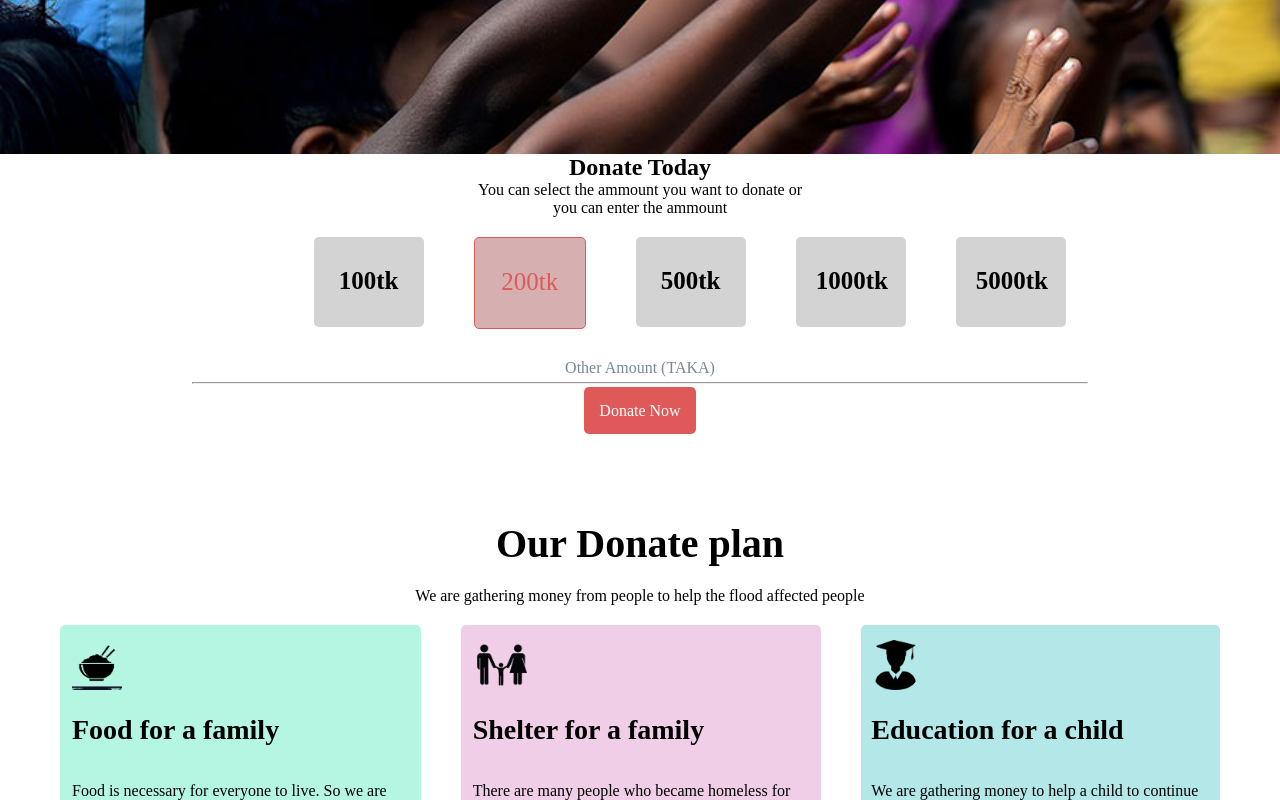
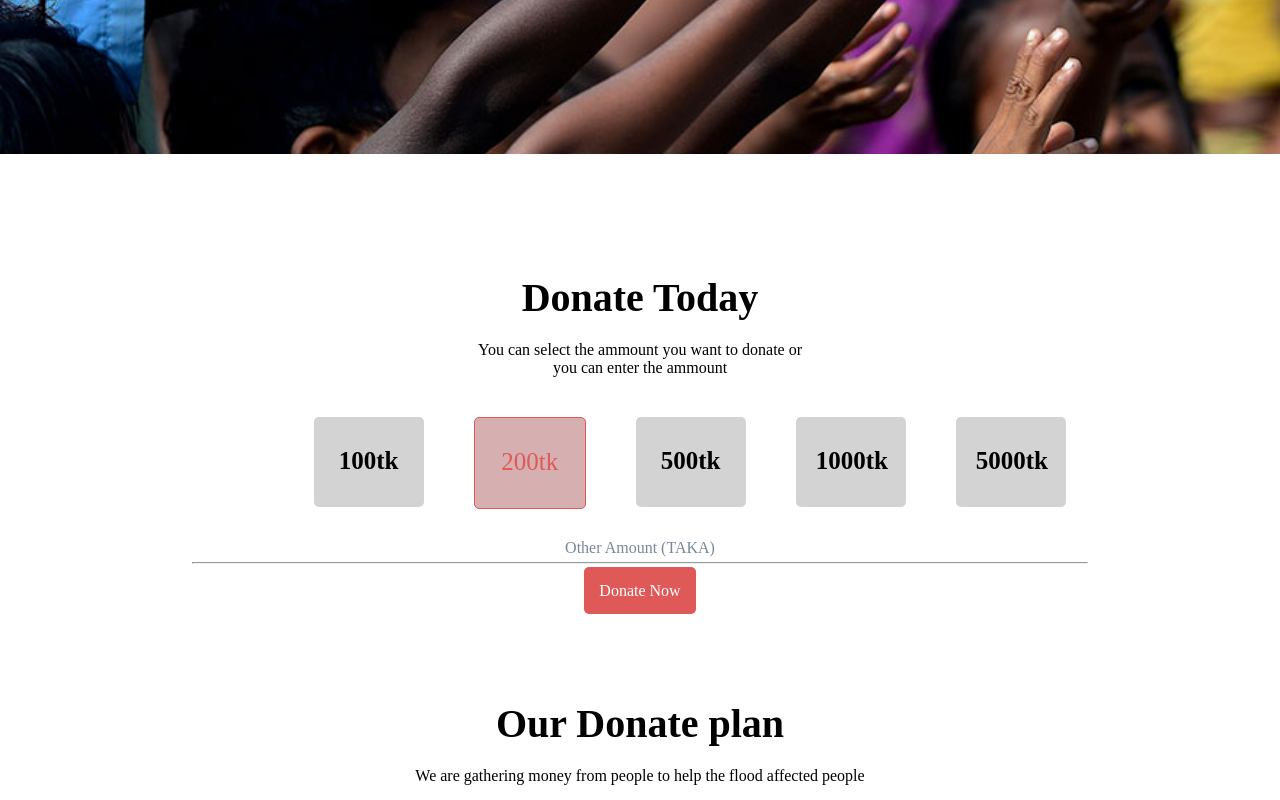
Before and after one commit to ahmedullah12/first-assignment, a plain HTML site: page index.html in a window 1280 px wide. Shown: the part 546-1346 px from the top of the page. Drawn offline with Linux system fonts and the light colour scheme.

Commit message:
class changed

```diff
--- a/style.css
+++ b/style.css
@@ -31,16 +31,16 @@
     border-radius: 5px;
 }
 
-ammount-section{
+.ammount-section{
     padding-top: 120px;
     text-align: center;
 
 }
-ammount-section h1{
+.ammount-section h1{
     font-size: 40px;
     padding-bottom: 20px;
 }
-ammount-section p{
+.ammount-section p{
     padding-bottom: 20px;
 }
 #other-amount{
```
